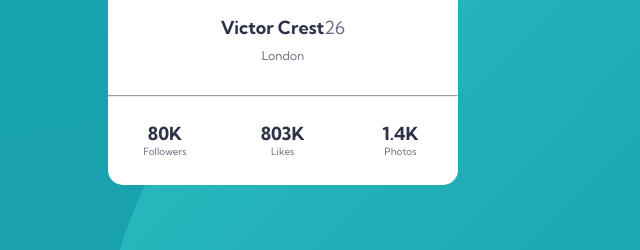
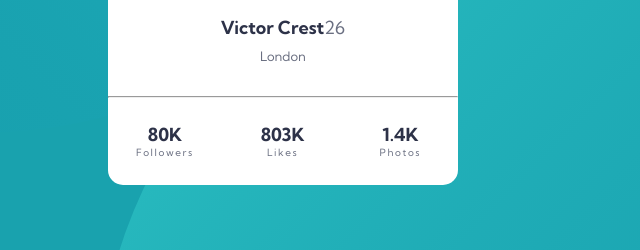
Before and after one commit to russellmclean117/FM-profile-card-component, a plain HTML site: page index.html in a window 1280 px wide. Shown: the part 405-655 px from the top of the page, 357-997 px from the left. Drawn offline with Linux system fonts and the light colour scheme.

Commit message:
adjusted letter spacing of footer small text

```diff
--- a/CSS/style.css
+++ b/CSS/style.css
@@ -1,6 +1,5 @@
 /*
   FIXME: no space between name and age
-  TODO: grey text line spacing
   TODO: color of card divider <hr>
 */
 
@@ -43,7 +42,11 @@ body {
 }
 
 #location {
-  font-size: 12px;
+  font-size: 13px;
+}
+
+.card-footer-small-text {
+  letter-spacing: 0.1rem;
 }
 
 /* card */
```
